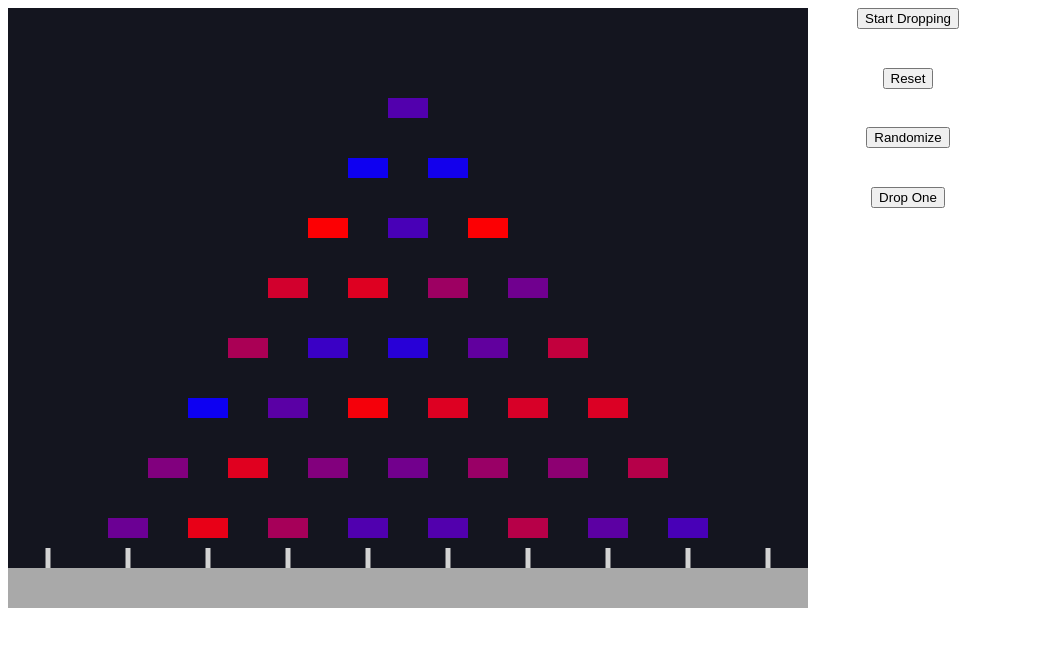
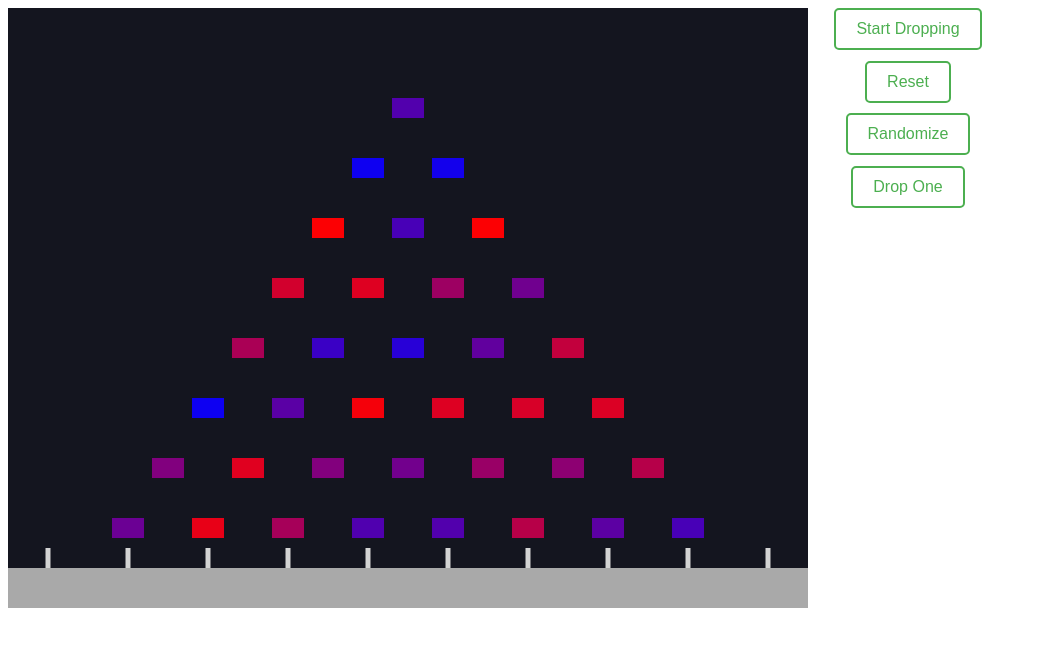
Before and after one commit to dkane47/quinx2, a website built with Vite: page index.html in a window 1280 px wide. Shown: the whole page, without its empty margins (0-1037 px from the left). Built offline with nearby package versions, Linux system fonts and the light colour scheme.

Commit message:
Button and randomization updates

```diff
--- a/main.js
+++ b/main.js
@@ -27,6 +27,8 @@ const startPegY = 100;
 
 const pegSize = 20;
 
+const restitution = 0.8;
+
 let marbles = [];
 
 // Create ground (static object)
@@ -44,7 +46,7 @@ function rgbToHex(r, g, b) {
 const createPeg = (x, y, size, probability) => {
     const red = Math.floor(probability * 255);
     const color = rgbToHex(red,0,255 - red);
-    return Matter.Bodies.rectangle(x,y,size * 2, size,{
+    return Matter.Bodies.rectangle(x,y,size * 1.6, size,{
         isStatic: true,
         render: { fillStyle: color },
         bounceRightProbability: probability,
@@ -54,9 +56,25 @@ const createPeg = (x, y, size, probability) => {
 // Create a peg with a bounce probability
 let pegs = [];
 
+let probs = [
+  0.5, 0.9, 0.1, 0.5, 0.99, 0.5,
+  0.5, 0.5, 0.5, 0.5, 0.5, 0.5,
+  0.5, 0.5, 0.5, 0.5, 0.5, 0.5,
+  0.5, 0.5, 0.5, 0.5, 0.5, 0.5,
+  0.5, 0.5, 0.5, 0.5, 0.5, 0.5,
+  0.5, 0.5, 0.5, 0.5, 0.5, 0.5,
+];
+
+let probNum = 0;
+
+for (let i = 0; i < 36; i++) {
+  probs[i] = Math.random();
+}
+
 for (let i = 0; i < 8; i++) {
     for (let j = 0; j < i + 1; j++) {
-        pegs.push(createPeg(startPegX - space * i + space * j * 2, startPegY + 1.5 * space * i, pegSize, Math.random()));
+      pegs.push(createPeg(startPegX - space * i + space * j * 2, startPegY + 1.5 * space * i, pegSize, probs[probNum]));
+      probNum++;
     }
 }
 
@@ -70,7 +88,7 @@ const boundaries = bounds.map(bound => Matter.Bodies.rectangle(bound,550,5,20,{
 // Function to drop a marble
 const dropMarble = () => {
   const marble = Matter.Bodies.circle(400, startPegY - 25, 2, {
-    restitution: 0.8,
+    restitution: restitution,
     render: { fillStyle: "red" },
   });
   Matter.World.add(world, marble);
@@ -119,7 +137,7 @@ let dropInterval;
 // Function to start dropping marbles
 function startDropping() {
   // Set the interval to call dropMarble every 0.5 seconds (500 milliseconds)
-  dropInterval = setInterval(dropMarble, 140);
+  dropInterval = setInterval(dropMarble, 150);
 }
 
 // Function to stop dropping marbles.
@@ -172,3 +190,15 @@ randomizeBtn.addEventListener("click", () => {
 }
 
 initMatter();
+
+//bank
+
+//simple sim
+let sim1 = [
+  0.5, 0.9, 0.1, 0.5, 0.99, 0.5,
+  0.5, 0.5, 0.5, 0.5, 0.5, 0.5,
+  0.5, 0.5, 0.5, 0.5, 0.5, 0.5,
+  0.5, 0.5, 0.5, 0.5, 0.5, 0.5,
+  0.5, 0.5, 0.5, 0.5, 0.5, 0.5,
+  0.5, 0.5, 0.5, 0.5, 0.5, 0.5,
+];
--- a/style.css
+++ b/style.css
@@ -16,3 +16,27 @@
     height: 200px;
     justify-content: space-between;
 }
+
+button {
+    display: inline-block;
+    padding: 10px 20px;
+    font-size: 16px;
+    text-align: center;
+    text-decoration: none;
+    cursor: pointer;
+    border: 2px solid #4CAF50; /* Green border */
+    color: #4CAF50; /* Green text */
+    background-color: white;
+    border-radius: 5px;
+    transition: background-color 0.3s, color 0.3s;
+  }
+
+  button:hover {
+    background-color: #4CAF50;
+    color: white;
+  }
+
+  button:active {
+    background-color: #3e8e41; /* Darker green */
+    color: white;
+  }
```
